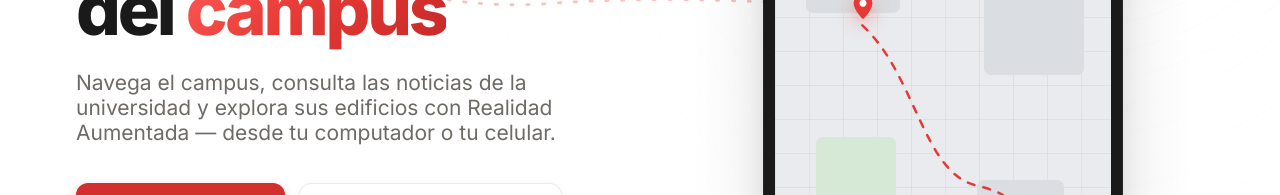
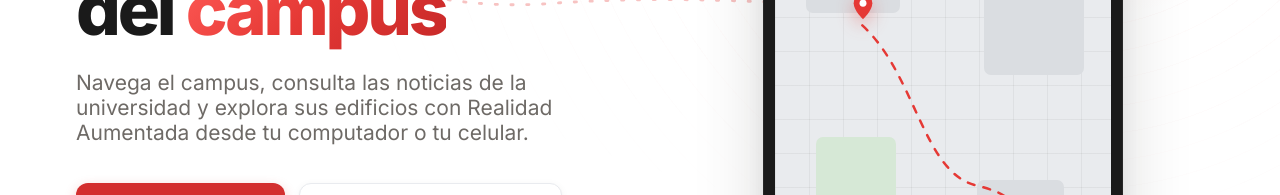
Before and after one commit to Crissds3/appnavegacion-tesis, a React (Vite) app in the folder frontend-tesis/: page / in a window 1280 px wide. Shown: the part 405-600 px from the top of the page. Built offline with nearby package versions, Linux system fonts and the light colour scheme; no server answers.

Commit message:
cambio de texto

```diff
--- a/frontend-tesis/src/vistas/publicas/Inicio.jsx
+++ b/frontend-tesis/src/vistas/publicas/Inicio.jsx
@@ -96,7 +96,7 @@ const Inicio = () => {
                 Encuentra tu camino dentro del <span className="acento">campus</span>
               </h1>
               <p className="hero__sub reveal" data-d="2">
-                Navega el campus, consulta las noticias de la universidad y explora sus edificios con Realidad Aumentada — desde tu computador o tu celular.
+                Navega el campus, consulta las noticias de la universidad y explora sus edificios con Realidad Aumentada desde tu computador o tu celular.
               </p>
               <div className="hero__cta reveal" data-d="3">
                 <button className="btn btn-primary btn-lg" onClick={() => navigate('/estudiante')}>
```
